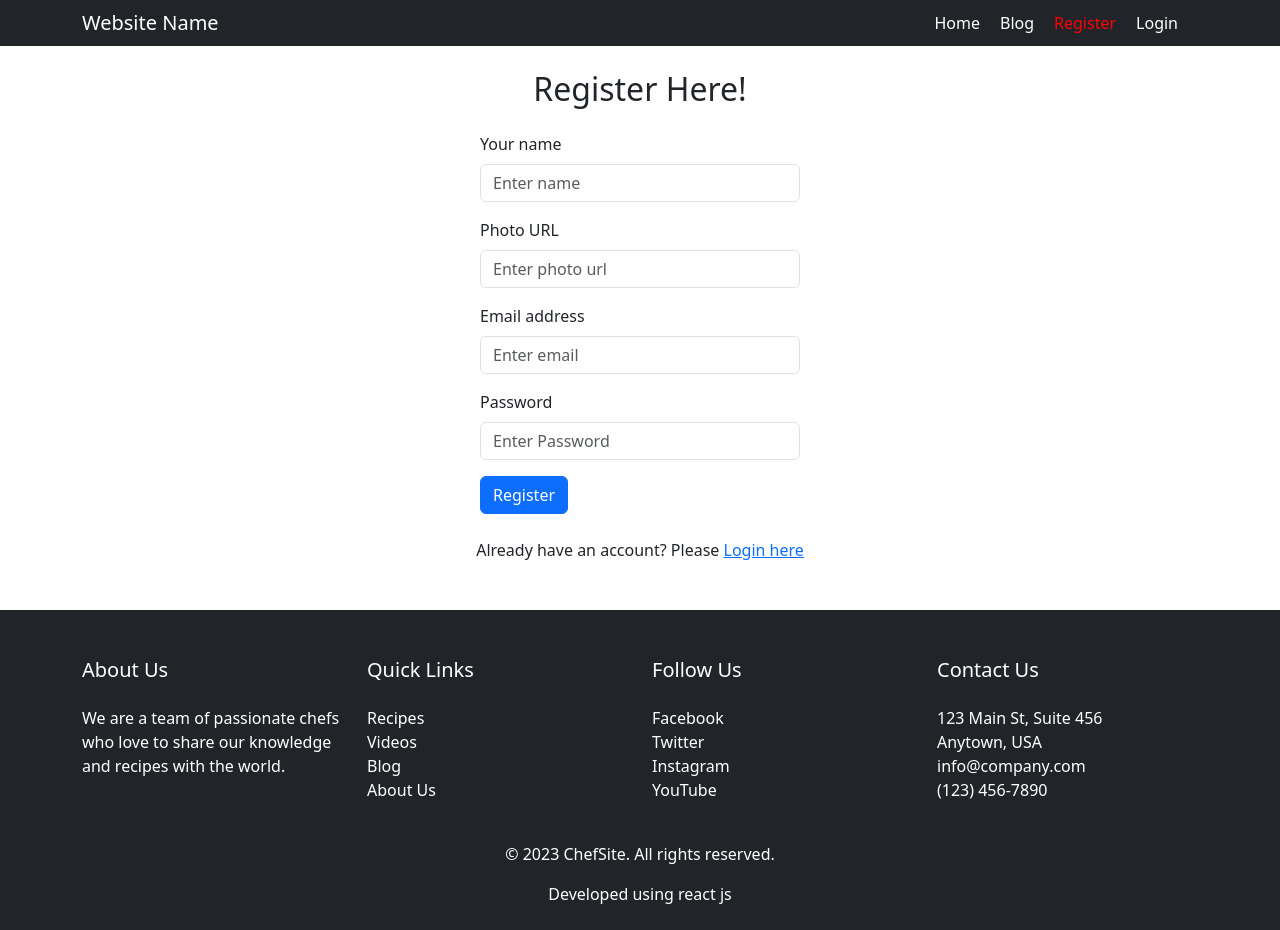
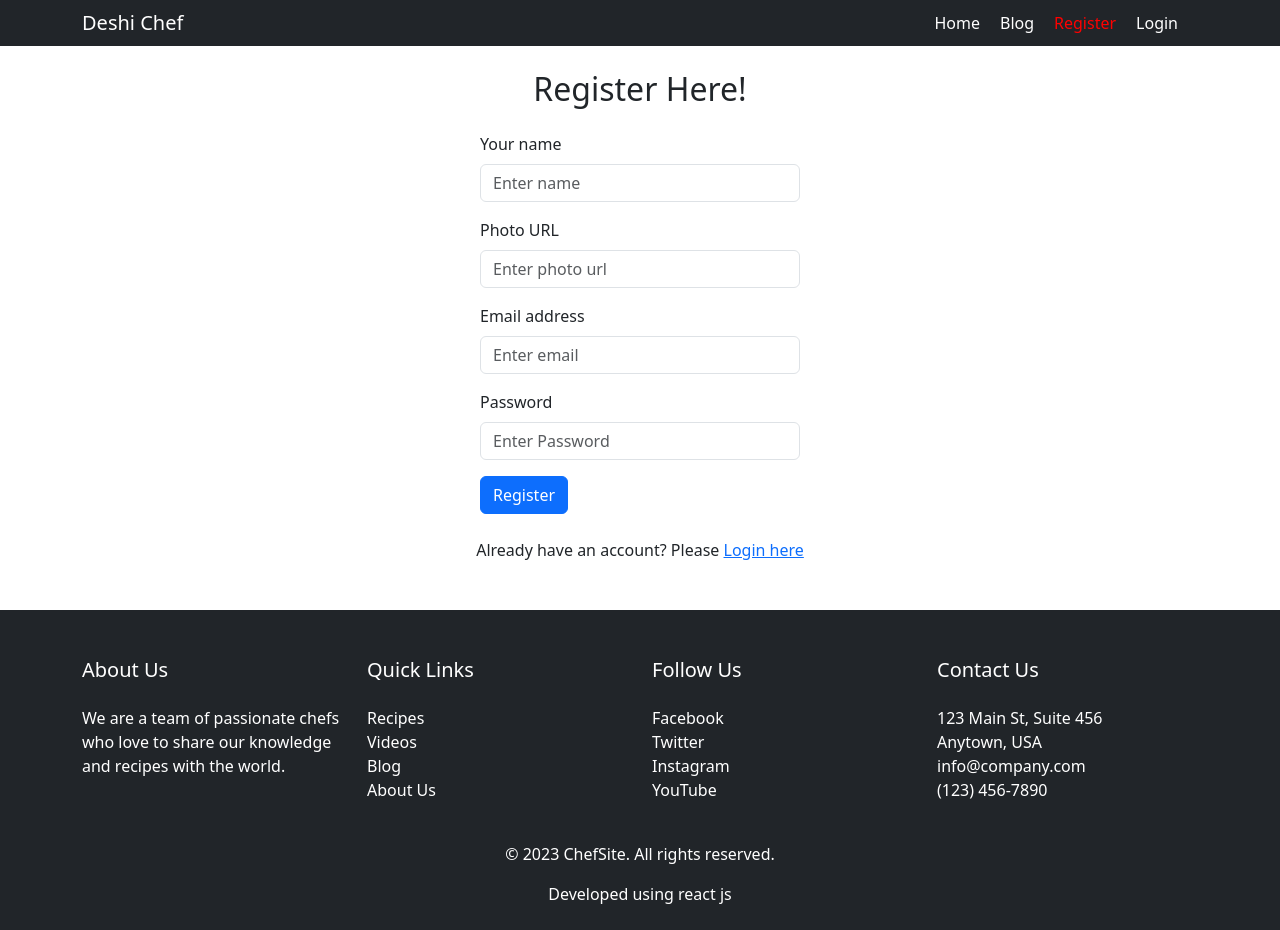
Before and after one commit to adittacse/chef-recipe-hunter-client-side, a React (Vite) app: page /register in a window 1280 px wide. Built offline with nearby package versions, Linux system fonts and the light colour scheme; no server answers.

Commit message:
website title updated

```diff
--- a/index.html
+++ b/index.html
@@ -4,7 +4,7 @@
     <meta charset="UTF-8" />
     <link rel="icon" type="image/svg+xml" href="/vite.svg" />
     <meta name="viewport" content="width=device-width, initial-scale=1.0" />
-    <title>Vite + React</title>
+    <title>Deshi Chef</title>
 	  <link href="https://cdn.jsdelivr.net/npm/bootstrap@5.3.0-alpha3/dist/css/bootstrap.min.css" rel="stylesheet" integrity="sha384-KK94CHFLLe+nY2dmCWGMq91rCGa5gtU4mk92HdvYe+M/SXH301p5ILy+dN9+nJOZ" crossorigin="anonymous">
   </head>
   <body>
--- /dev/null
+++ b/src/components/Blog/Blog.jsx
@@ -0,0 +1,11 @@
+import React from 'react';
+
+const Blog = () => {
+    return (
+        <div className="container mt-4">
+            <h2>This is blog page</h2>
+        </div>
+    );
+};
+
+export default Blog;
--- a/src/components/Header/Header.jsx
+++ b/src/components/Header/Header.jsx
@@ -26,7 +26,7 @@ const Header = () => {
         <Navbar bg="dark" variant="dark" expand="md">
             <div className="container" id="myNav">
                 <div>
-                    <Navbar.Brand href="#" className="">Website Name</Navbar.Brand>
+                    <Navbar.Brand href="/" className="">Deshi Chef</Navbar.Brand>
                     <Navbar.Toggle aria-controls="basic-navbar-nav" />
                 </div>
                 <div>
--- a/src/main.jsx
+++ b/src/main.jsx
@@ -11,6 +11,7 @@ import Login from "./components/Login/Login.jsx";
 import ErrorPage from "./components/ErrorPage/ErrorPage.jsx";
 import ChefDetails from "./components/ChefDetails/ChefDetails.jsx";
 import '@smastrom/react-rating/style.css'
+import Blog from "./components/Blog/Blog.jsx";
 
 const router = createBrowserRouter([
     {
@@ -20,12 +21,16 @@ const router = createBrowserRouter([
             {
                 path: "/",
                 element: <Home></Home>,
-                loader: () => fetch("https://chef-recipe-hunter-server-side-omega.vercel.app/chef/")
+                loader: () => fetch("https://chef-recipe-hunter-server-side-adittacse.vercel.app/chef/")
             },
             {
                 path: "/chefdetails/:id",
                 element: <ChefDetails></ChefDetails>,
-                loader: ({params}) => fetch(`https://chef-recipe-hunter-server-side-omega.vercel.app/chef/${params.id}`)
+                loader: ({params}) => fetch(`https://chef-recipe-hunter-server-side-adittacse.vercel.app/chef/${params.id}`)
+            },
+            {
+                path: "/blog",
+                element: <Blog></Blog>
             },
             {
                 path: "/register",
```
